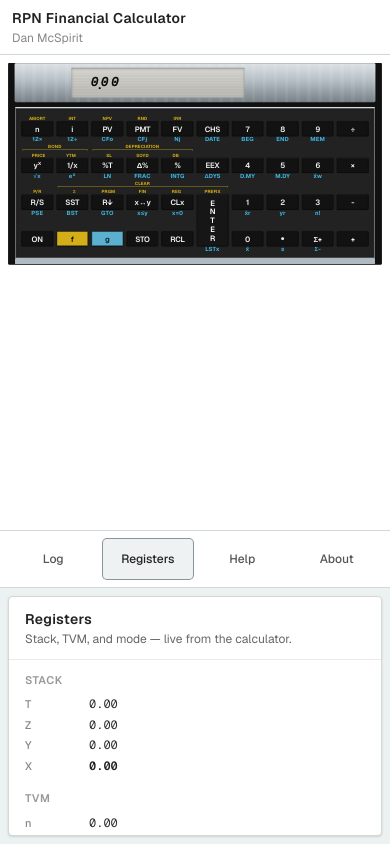
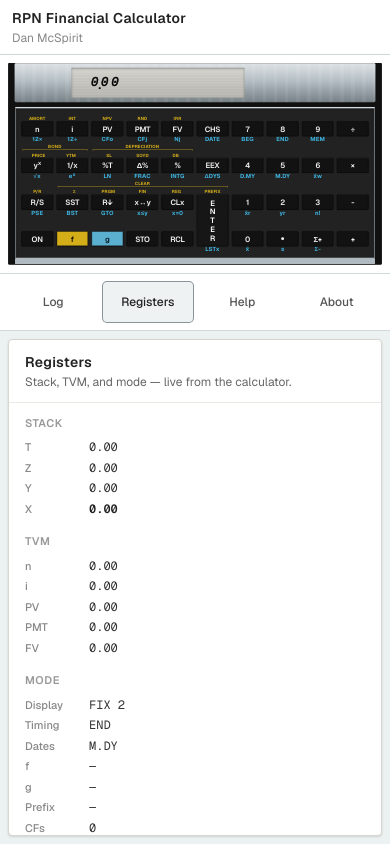
Before and after one commit to mcspiritdaniel/Retro-Calculator, a Next.js app: page / in a window 390 px wide. Both pictures are taken after a click on the button "Registers". Built offline with nearby package versions, Linux system fonts and the light colour scheme; a web font is replaced by a local one.

Commit message:
Design Changes

```diff
--- a/src/components/RetroCalculator.tsx
+++ b/src/components/RetroCalculator.tsx
@@ -15,7 +15,7 @@ import MobileReferenceTabs, {
   type MobileReferenceTab,
 } from "@/components/MobileReferenceTabs";
 import RegistersPanel from "@/components/RegistersPanel";
-import { useLargeScreenLayout } from "@/hooks/use-large-screen-layout";
+import { useAppLayoutMode } from "@/hooks/use-app-layout-mode";
 import {
   buildKeyLabel,
   createActivityLogEntry,
@@ -865,13 +865,16 @@ function readLcdView(engine: RpnEngine) {
 
 const CALC_DESIGN_WIDTH = 1020;
 const MAX_CALC_SCALE = 1.08;
+const MOBILE_LANDSCAPE_MAX_SCALE = 1.25;
 
 function ScaledCalculatorShell({
   children,
   intrinsicWidth = false,
+  maxScale = MAX_CALC_SCALE,
 }: {
   children: ReactNode;
   intrinsicWidth?: boolean;
+  maxScale?: number;
 }) {
   const containerRef = useRef<HTMLDivElement>(null);
   const innerRef = useRef<HTMLDivElement>(null);
@@ -893,8 +896,8 @@ function ScaledCalculatorShell({
           ? availableHeight / naturalHeight
           : widthScale;
       const scale = intrinsicWidth
-        ? Math.min(MAX_CALC_SCALE, heightScale)
-        : Math.min(MAX_CALC_SCALE, widthScale, heightScale);
+        ? Math.min(maxScale, heightScale)
+        : Math.min(maxScale, widthScale, heightScale);
       setMetrics({
         scale,
         height: naturalHeight * scale,
@@ -910,7 +913,7 @@ function ScaledCalculatorShell({
       resizeObserver.disconnect();
       window.visualViewport?.removeEventListener("resize", update);
     };
-  }, [intrinsicWidth]);
+  }, [intrinsicWidth, maxScale]);
 
   const { scale, height } = metrics;
 
@@ -955,7 +958,10 @@ export default function RetroCalculator() {
     engine.getSnapshot(),
   );
   const logIdRef = useRef(0);
-  const isLargeScreen = useLargeScreenLayout();
+  const layoutMode = useAppLayoutMode();
+  const isDesktop = layoutMode === "desktop";
+  const isMobilePortrait = layoutMode === "mobile-portrait";
+  const isMobileLandscape = layoutMode === "mobile-landscape";
   const [mobileTab, setMobileTab] = useState<MobileReferenceTab>("log");
 
   const syncUi = useCallback(() => {
@@ -1006,34 +1012,45 @@ export default function RetroCalculator() {
 
   return (
     <div className="flex h-[100dvh] w-full flex-col overflow-hidden supports-[height:100dvh]:h-dvh">
-      <header className="shrink-0 border-b border-[#d0d8da] bg-white px-3 py-2 lg:px-5 lg:py-2.5 xl:px-8">
-        <h1 className="text-sm font-semibold tracking-wide text-[#222]">
-          RPN Financial Calculator
-        </h1>
-        <p className="mt-0.5 text-xs text-[#888]">Dan McSpirit</p>
-      </header>
+      {!isMobileLandscape ? (
+        <header className="shrink-0 border-b border-[#d0d8da] bg-white px-3 py-2 lg:px-5 lg:py-2.5 xl:px-8">
+          <h1 className="text-sm font-semibold tracking-wide text-[#222]">
+            RPN Financial Calculator
+          </h1>
+          <p className="mt-0.5 text-xs text-[#888]">Dan McSpirit</p>
+        </header>
+      ) : null}
       <div
         className={`grid min-h-0 flex-1 ${
-          isLargeScreen
+          isDesktop
             ? "grid-rows-[11fr_9fr]"
-            : "grid-rows-[minmax(0,13fr)_auto_minmax(0,7fr)]"
+            : isMobileLandscape
+              ? "grid-rows-1"
+              : "grid-rows-[auto_auto_minmax(0,1fr)]"
         }`}
       >
         <div
-          className={`flex min-h-0 h-full overflow-hidden ${
-            isLargeScreen
-              ? "gap-5 px-5 py-4 xl:gap-6 xl:px-8"
-              : "flex-col px-2 py-2"
-          } border-b border-[#d0d8da] bg-white shadow-[0_2px_8px_rgba(0,0,0,0.04)]`}
+          className={`overflow-hidden border-b border-[#d0d8da] bg-white shadow-[0_2px_8px_rgba(0,0,0,0.04)] ${
+            isDesktop
+              ? "flex min-h-0 h-full gap-5 px-5 py-4 xl:gap-6 xl:px-8"
+              : isMobileLandscape
+                ? "flex min-h-0 h-full items-center justify-center px-1 py-1"
+                : "shrink-0 px-2 py-2"
+          }`}
         >
         <div
-          className={`flex min-h-0 w-full overflow-hidden ${
-            isLargeScreen
-              ? "h-full shrink-0 items-center"
-              : "h-full flex-1 items-start justify-center"
+          className={`overflow-hidden ${
+            isDesktop
+              ? "flex h-full shrink-0 items-center"
+              : isMobileLandscape
+                ? "flex h-full w-full items-center justify-center"
+                : "flex w-full items-start justify-center"
           }`}
         >
-          <ScaledCalculatorShell intrinsicWidth={isLargeScreen}>
+          <ScaledCalculatorShell
+            intrinsicWidth={isDesktop}
+            maxScale={isMobileLandscape ? MOBILE_LANDSCAPE_MAX_SCALE : MAX_CALC_SCALE}
+          >
             <div
               className="relative w-full rounded-sm px-4 pt-px pb-px shadow-[0_8px_24px_rgba(0,0,0,0.22),0_2px_6px_rgba(0,0,0,0.1)] sm:px-5"
               style={{
@@ -1582,7 +1599,7 @@ export default function RetroCalculator() {
             </div>
           </ScaledCalculatorShell>
         </div>
-        {isLargeScreen ? (
+        {isDesktop ? (
           <div className="flex min-h-0 min-w-0 flex-1 flex-col">
             <ActivityLog
               entries={logEntries}
@@ -1592,18 +1609,19 @@ export default function RetroCalculator() {
           </div>
         ) : null}
       </div>
-      {!isLargeScreen ? (
+      {isMobilePortrait ? (
         <MobileReferenceTabs active={mobileTab} onChange={setMobileTab} />
       ) : null}
+      {!isMobileLandscape ? (
       <div
         className={
-          isLargeScreen
+          isDesktop
             ? "grid min-h-0 grid-cols-[minmax(300px,540px)_minmax(220px,280px)_minmax(300px,1fr)] gap-5 px-5 py-4 xl:gap-6 xl:px-8"
             : "flex min-h-0 flex-col overflow-hidden px-2 py-2"
         }
         style={{ background: "#ECF1F2" }}
       >
-        {isLargeScreen ? (
+        {isDesktop ? (
           <>
             <div className="flex min-h-0 min-w-0 flex-col">
               <HelpPanel />
@@ -1616,7 +1634,7 @@ export default function RetroCalculator() {
             </div>
           </>
         ) : (
-          <div className="flex min-h-0 flex-1 flex-col">
+          <div className="flex min-h-0 min-w-0 flex-1 flex-col">
             {mobileTab === "log" ? (
               <ActivityLog
                 entries={logEntries}
@@ -1632,6 +1650,7 @@ export default function RetroCalculator() {
           </div>
         )}
       </div>
+      ) : null}
       </div>
     </div>
   );
--- /dev/null
+++ b/src/hooks/use-app-layout-mode.ts
@@ -0,0 +1,37 @@
+"use client";
+
+import { useLayoutEffect, useState } from "react";
+
+export type AppLayoutMode = "desktop" | "mobile-portrait" | "mobile-landscape";
+
+const DESKTOP_QUERY = "(min-width: 1024px)";
+
+function resolveLayoutMode(): AppLayoutMode {
+  if (window.matchMedia(DESKTOP_QUERY).matches) {
+    return "desktop";
+  }
+
+  if (window.matchMedia("(orientation: landscape)").matches) {
+    return "mobile-landscape";
+  }
+
+  return "mobile-portrait";
+}
+
+export function useAppLayoutMode(): AppLayoutMode {
+  const [layoutMode, setLayoutMode] = useState<AppLayoutMode>("desktop");
+
+  useLayoutEffect(() => {
+    const update = () => setLayoutMode(resolveLayoutMode());
+
+    update();
+    window.addEventListener("resize", update);
+    window.addEventListener("orientationchange", update);
+    return () => {
+      window.removeEventListener("resize", update);
+      window.removeEventListener("orientationchange", update);
+    };
+  }, []);
+
+  return layoutMode;
+}
--- a/src/hooks/use-large-screen-layout.ts
+++ /dev/null
@@ -1,21 +0,0 @@
-"use client";
-
-import { useLayoutEffect, useState } from "react";
-
-const LARGE_SCREEN_QUERY = "(min-width: 1024px)";
-
-/** True at Tailwind `lg` and above — desktop dashboard layout. */
-export function useLargeScreenLayout(): boolean {
-  const [isLargeScreen, setIsLargeScreen] = useState(true);
-
-  useLayoutEffect(() => {
-    const mediaQuery = window.matchMedia(LARGE_SCREEN_QUERY);
-    const update = () => setIsLargeScreen(mediaQuery.matches);
-
-    update();
-    mediaQuery.addEventListener("change", update);
-    return () => mediaQuery.removeEventListener("change", update);
-  }, []);
-
-  return isLargeScreen;
-}
```
